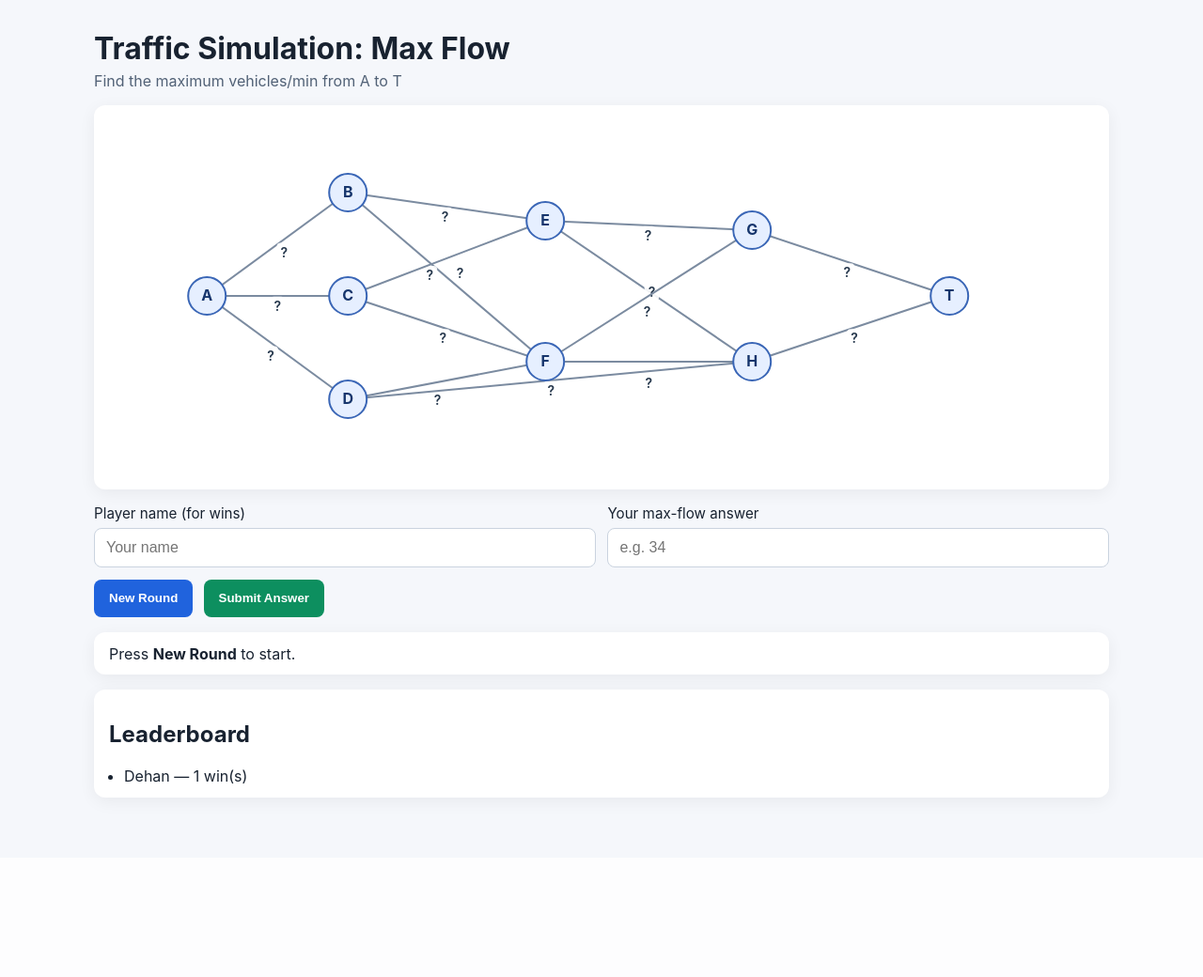
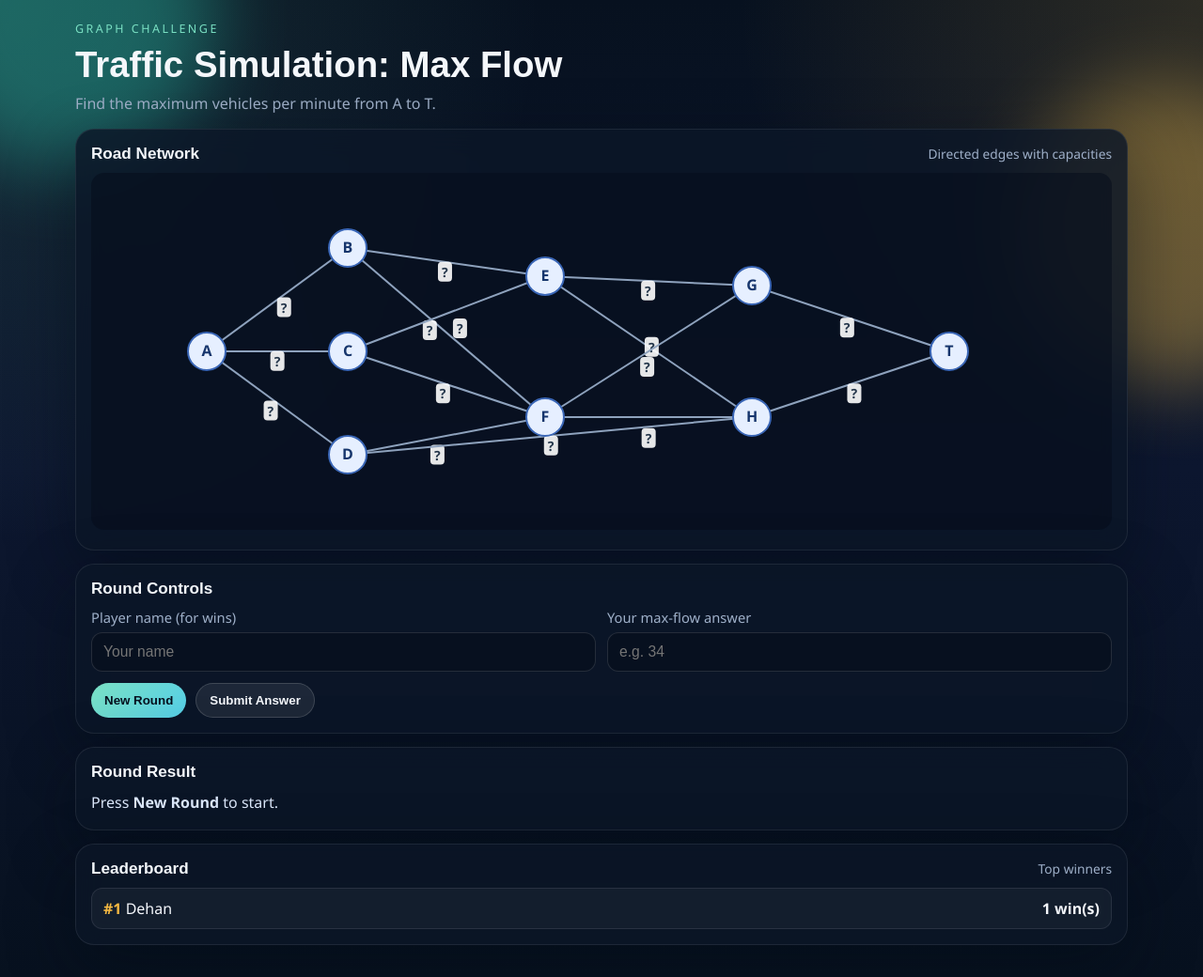
Before and after one commit to yuganigunara/PDSA2-CW, a Flask app: page / in a window 1280 px wide. Shown: the whole page at 94% size. Before the commit the page ends 857 px from the top, so only its background shows below. Run offline with Flask 3, Linux system fonts and the light colour scheme; data comes from the database, SQL or seed files in the repository.

Commit message:
Updated the files with the improvements

```diff
--- a/Traffic simulation Problem/app/static/app.js
+++ b/Traffic simulation Problem/app/static/app.js
@@ -47,6 +47,20 @@ const answerInput = document.getElementById("answer");
 const resultBox = document.getElementById("resultBox");
 const playerNameInput = document.getElementById("playerName");
 const leaderboardList = document.getElementById("leaderboardList");
+
+function setResult(message, level = "warn", metrics = []) {
+  const chips = metrics.length
+    ? `<div class="metrics">${metrics.map((item) => `<span class="metric-chip">${item}</span>`).join("")}</div>`
+    : "";
+
+  resultBox.innerHTML = `
+    <div class="section-head">
+      <h2>Round Result</h2>
+    </div>
+    <p class="status-line ${level}">${message}</p>
+    ${chips}
+  `;
+}
 
 function drawGraph(capacities) {
   svg.innerHTML = `
@@ -127,39 +141,52 @@ async function loadLeaderboard() {
   leaderboardList.innerHTML = "";
 
   if (rows.length === 0) {
-    leaderboardList.innerHTML = "<li>No winners yet.</li>";
+    leaderboardList.innerHTML = '<li class="leaderboard-empty">No winners yet.</li>';
     return;
   }
 
-  rows.forEach((row) => {
+  rows.forEach((row, index) => {
     const li = document.createElement("li");
-    li.textContent = `${row.playerName} — ${row.wins} win(s)`;
+    li.className = "leaderboard-item";
+    li.innerHTML = `
+      <span><span class="leaderboard-rank">#${index + 1}</span> ${row.playerName}</span>
+      <strong>${row.wins} win(s)</strong>
+    `;
     leaderboardList.appendChild(li);
   });
 }
 
 async function startNewRound() {
+  newRoundBtn.disabled = true;
+  try {
     const res = await fetch("/api/new-round", { method: "POST" });
     const data = await res.json();
     currentRoundId = data.roundId;
     currentCaps = data.capacities;
     drawGraph(currentCaps);
-  resultBox.textContent = `Round #${currentRoundId} started. Enter your max-flow guess.`;
+    setResult(`Round #${currentRoundId} started. Enter your max-flow guess.`, "ok", ["Ready for answer"]);
     answerInput.value = "";
+  } catch {
+    setResult("Could not start a new round right now.", "error");
+  } finally {
+    newRoundBtn.disabled = false;
+  }
 }
 
 async function submitAnswer() {
   if (!currentRoundId) {
-    resultBox.textContent = "Start a new round first.";
+    setResult("Start a new round first.", "warn");
     return;
   }
 
   const answer = Number(answerInput.value);
   if (Number.isNaN(answer)) {
-    resultBox.textContent = "Enter a valid number.";
+    setResult("Enter a valid number.", "warn");
     return;
   }
 
+  submitBtn.disabled = true;
+  try {
     const res = await fetch("/api/submit", {
       method: "POST",
       headers: { "Content-Type": "application/json" },
@@ -172,18 +199,22 @@ async function submitAnswer() {
 
     const data = await res.json();
     if (!res.ok) {
-    resultBox.textContent = data.error || "Submission failed.";
+      setResult(data.error || "Submission failed.", "error");
       return;
     }
 
-  resultBox.innerHTML = `
-    <strong>Result:</strong> ${data.result.toUpperCase()}<br>
-    Correct max flow: ${data.correctMaxFlow}<br>
-    Ford-Fulkerson: ${data.fordFulkersonMs} ms<br>
-    Edmonds-Karp: ${data.edmondsKarpMs} ms
-  `;
+    setResult(`Result: ${String(data.result || "unknown").toUpperCase()}`, "ok", [
+      `Correct max flow: ${data.correctMaxFlow}`,
+      `Ford-Fulkerson: ${data.fordFulkersonMs} ms`,
+      `Edmonds-Karp: ${data.edmondsKarpMs} ms`,
+    ]);
 
     await loadLeaderboard();
+  } catch {
+    setResult("Submission failed due to a network error.", "error");
+  } finally {
+    submitBtn.disabled = false;
+  }
 }
 
 newRoundBtn.addEventListener("click", startNewRound);
--- a/Traffic simulation Problem/app/static/style.css
+++ b/Traffic simulation Problem/app/static/style.css
@@ -1,96 +1,278 @@
 :root {
-  color-scheme: light;
-  font-family: Inter, system-ui, -apple-system, sans-serif;
+  color-scheme: dark;
+  font-family: "IBM Plex Sans", "Segoe UI", sans-serif;
+  --bg: #07111f;
+  --surface: rgba(11, 22, 40, 0.82);
+  --surface-strong: rgba(8, 17, 32, 0.92);
+  --text: #f4f7fb;
+  --muted: #9fb0c9;
+  --brand: #7ae0c3;
+  --brand-strong: #55cfe8;
+  --brand-warm: #f4b942;
+  --ok: #90f3a0;
+  --warn: #ffd166;
+  --danger: #ff6b88;
+  --shadow: 0 24px 70px rgba(3, 10, 21, 0.45);
+}
+
+* {
+  box-sizing: border-box;
 }
 
 body {
   margin: 0;
-  background: #f5f7fb;
-  color: #182230;
+  color: var(--text);
+  background: radial-gradient(circle at top left, rgba(122, 224, 195, 0.14), transparent 35%),
+    radial-gradient(circle at top right, rgba(244, 185, 66, 0.16), transparent 30%),
+    linear-gradient(180deg, #07111f 0%, #0d1730 48%, #07111f 100%);
+}
+
+h1,
+h2 {
+  font-family: "Space Grotesk", "IBM Plex Sans", sans-serif;
+}
+
+.page {
+  min-height: 100vh;
+  position: relative;
+  overflow: hidden;
+  padding: 22px 0 34px;
 }
 
 .container {
-  max-width: 1080px;
-  margin: 2rem auto;
-  padding: 0 1rem 2rem;
+  width: min(1120px, calc(100% - 24px));
+  margin: 0 auto;
+}
+
+.hero {
+  margin-bottom: 14px;
+}
+
+.eyebrow {
+  margin: 0;
+  font-size: 0.78rem;
+  letter-spacing: 0.2em;
+  text-transform: uppercase;
+  color: var(--brand);
 }
 
 h1 {
-  margin: 0;
+  margin: 8px 0 0;
+  font-size: clamp(1.9rem, 3vw, 2.8rem);
 }
 
 .subtitle {
-  margin-top: 0.3rem;
-  color: #516176;
+  margin-top: 0.5rem;
+  color: var(--muted);
 }
 
-.board {
-  background: white;
-  border-radius: 12px;
-  padding: 0.8rem;
-  box-shadow: 0 4px 18px rgba(0, 0, 0, 0.06);
+.hero-orb {
+  position: absolute;
+  width: 320px;
+  height: 320px;
+  border-radius: 50%;
+  filter: blur(40px);
+  opacity: 0.34;
+  z-index: -1;
+}
+
+.hero-orb-left {
+  background: #2bd6ba;
+  top: -140px;
+  left: -90px;
+}
+
+.hero-orb-right {
+  background: #ffc84d;
+  right: -120px;
+  top: 90px;
+}
+
+.spark {
+  position: absolute;
+  width: 10px;
+  height: 10px;
+  border-radius: 999px;
+  opacity: 0.4;
+  z-index: -1;
+}
+
+.spark-1 {
+  left: 12%;
+  top: 22%;
+  background: var(--brand);
+}
+
+.spark-2 {
+  right: 18%;
+  top: 33%;
+  background: var(--brand-warm);
+}
+
+.card {
+  background: var(--surface);
+  border: 1px solid rgba(255, 255, 255, 0.08);
+  border-radius: 20px;
+  box-shadow: var(--shadow);
+  backdrop-filter: blur(14px);
+  padding: 16px;
+  margin-top: 14px;
+}
+
+.section-head {
+  display: flex;
+  justify-content: space-between;
+  align-items: baseline;
+  gap: 8px;
+  margin-bottom: 10px;
+}
+
+.section-head h2 {
+  margin: 0;
+  font-size: 1.07rem;
+}
+
+.muted {
+  color: var(--muted);
+  font-size: 0.86rem;
 }
 
 #network {
   width: 100%;
   height: 380px;
+  border-radius: 14px;
+  background: rgba(6, 13, 28, 0.55);
 }
 
-.controls {
-  margin-top: 1rem;
+.field-grid {
   display: grid;
   grid-template-columns: repeat(2, minmax(0, 1fr));
-  gap: 0.8rem;
+  gap: 12px;
 }
 
 label {
   display: flex;
   flex-direction: column;
-  font-size: 0.95rem;
-  gap: 0.35rem;
+  font-size: 0.92rem;
+  color: var(--muted);
+  gap: 6px;
 }
 
 input {
-  height: 40px;
-  border-radius: 8px;
-  border: 1px solid #cad3df;
-  padding: 0 0.75rem;
-  font-size: 1rem;
+  height: 42px;
+  border-radius: 12px;
+  border: 1px solid rgba(255, 255, 255, 0.12);
+  background: var(--surface-strong);
+  color: var(--text);
+  padding: 0 12px;
+  font-size: 0.98rem;
+}
+
+input:focus {
+  outline: none;
+  border-color: rgba(85, 207, 232, 0.85);
+  box-shadow: 0 0 0 3px rgba(85, 207, 232, 0.15);
 }
 
 .buttons {
-  grid-column: 1 / -1;
+  margin-top: 12px;
   display: flex;
-  gap: 0.7rem;
+  gap: 10px;
+  flex-wrap: wrap;
 }
 
 button {
   border: none;
-  border-radius: 8px;
-  height: 40px;
-  padding: 0 1rem;
+  border-radius: 999px;
+  padding: 10px 14px;
+  font-weight: 700;
   cursor: pointer;
-  font-weight: 600;
-  background: #2063dd;
-  color: #fff;
+  transition: transform 140ms ease, filter 140ms ease;
 }
 
-button:last-child {
-  background: #0d8f5f;
+button:hover {
+  transform: translateY(-1px);
+  filter: brightness(1.03);
 }
 
-.result,
-.leaderboard {
-  margin-top: 1rem;
-  background: #fff;
-  border-radius: 12px;
-  padding: 0.8rem 1rem;
-  box-shadow: 0 4px 18px rgba(0, 0, 0, 0.06);
+button:disabled {
+  opacity: 0.6;
+  transform: none;
+  cursor: not-allowed;
 }
 
-.leaderboard ul {
+.primary-button {
+  background: linear-gradient(135deg, var(--brand), var(--brand-strong));
+  color: #06111f;
+}
+
+.secondary-button {
+  background: rgba(255, 255, 255, 0.08);
+  color: var(--text);
+  border: 1px solid rgba(255, 255, 255, 0.15);
+}
+
+.status-line {
   margin: 0;
-  padding-left: 1rem;
+  color: #dbe7fa;
+  line-height: 1.55;
+}
+
+.status-line.ok {
+  color: var(--ok);
+}
+
+.status-line.warn {
+  color: var(--warn);
+}
+
+.status-line.error {
+  color: var(--danger);
+}
+
+.metrics {
+  margin-top: 10px;
+  display: flex;
+  gap: 8px;
+  flex-wrap: wrap;
+}
+
+.metric-chip {
+  border: 1px solid rgba(255, 255, 255, 0.1);
+  border-radius: 999px;
+  padding: 6px 10px;
+  background: rgba(255, 255, 255, 0.04);
+  color: #d5e2f5;
+  font-size: 0.83rem;
+}
+
+.leaderboard-list {
+  margin: 0;
+  padding: 0;
+  list-style: none;
+  display: grid;
+  gap: 8px;
+}
+
+.leaderboard-item {
+  display: flex;
+  justify-content: space-between;
+  align-items: center;
+  gap: 10px;
+  border-radius: 12px;
+  border: 1px solid rgba(255, 255, 255, 0.09);
+  background: rgba(255, 255, 255, 0.04);
+  padding: 10px 12px;
+}
+
+.leaderboard-rank {
+  color: var(--brand-warm);
+  font-weight: 700;
+}
+
+.leaderboard-empty {
+  color: var(--muted);
+  padding: 8px 0;
 }
 
 .node {
@@ -105,7 +287,7 @@ button:last-child {
 }
 
 .edge {
-  stroke: #7b8ba0;
+  stroke: #8ea2bd;
   stroke-width: 2;
   marker-end: url(#arrow);
 }
@@ -121,8 +303,12 @@ button:last-child {
   opacity: 0.9;
 }
 
-@media (max-width: 720px) {
-  .controls {
+@media (max-width: 760px) {
+  .field-grid {
     grid-template-columns: 1fr;
   }
+
+  #network {
+    height: 320px;
+  }
 }
--- a/Traffic simulation Problem/app/templates/index.html
+++ b/Traffic simulation Problem/app/templates/index.html
@@ -7,15 +7,31 @@
     <link rel="stylesheet" href="/static/style.css" />
   </head>
   <body>
-    <main class="container">
+    <main class="page">
+      <div class="hero-orb hero-orb-left"></div>
+      <div class="hero-orb hero-orb-right"></div>
+      <div class="spark spark-1"></div>
+      <div class="spark spark-2"></div>
+
+      <section class="container hero">
+        <p class="eyebrow">Graph Challenge</p>
         <h1>Traffic Simulation: Max Flow</h1>
-      <p class="subtitle">Find the maximum vehicles/min from A to T</p>
+        <p class="subtitle">Find the maximum vehicles per minute from A to T.</p>
+      </section>
 
-      <section class="board">
+      <section class="container card board">
+        <div class="section-head">
+          <h2>Road Network</h2>
+          <span class="muted">Directed edges with capacities</span>
+        </div>
         <svg id="network" viewBox="0 0 980 380" aria-label="Traffic network graph"></svg>
       </section>
 
-      <section class="controls">
+      <section class="container card controls">
+        <div class="section-head">
+          <h2>Round Controls</h2>
+        </div>
+        <div class="field-grid">
           <label>
             Player name (for wins)
             <input id="playerName" type="text" maxlength="40" placeholder="Your name" />
@@ -24,17 +40,26 @@
             Your max-flow answer
             <input id="answer" type="number" min="0" placeholder="e.g. 34" />
           </label>
+        </div>
         <div class="buttons">
-          <button id="newRoundBtn">New Round</button>
-          <button id="submitBtn">Submit Answer</button>
+          <button id="newRoundBtn" class="primary-button">New Round</button>
+          <button id="submitBtn" class="secondary-button">Submit Answer</button>
         </div>
       </section>
 
-      <section class="result" id="resultBox">Press <strong>New Round</strong> to start.</section>
+      <section class="container card result" id="resultBox" aria-live="polite">
+        <div class="section-head">
+          <h2>Round Result</h2>
+        </div>
+        <p class="status-line">Press <strong>New Round</strong> to start.</p>
+      </section>
 
-      <section class="leaderboard">
+      <section class="container card leaderboard">
+        <div class="section-head">
           <h2>Leaderboard</h2>
-        <ul id="leaderboardList"></ul>
+          <span class="muted">Top winners</span>
+        </div>
+        <ul id="leaderboardList" class="leaderboard-list"></ul>
       </section>
     </main>
 
```
Lines whose indentation alone changed are shown as unchanged.
